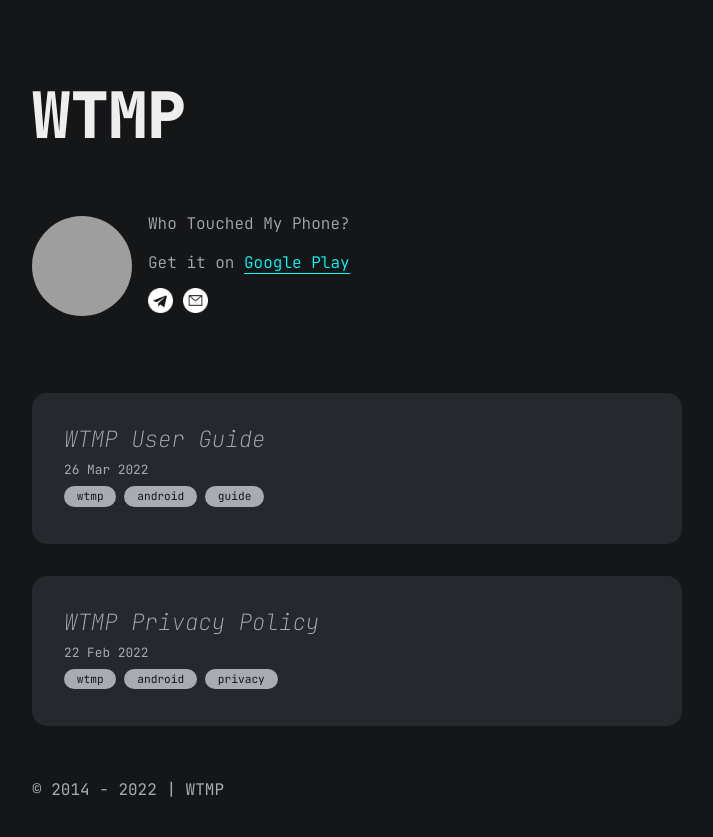
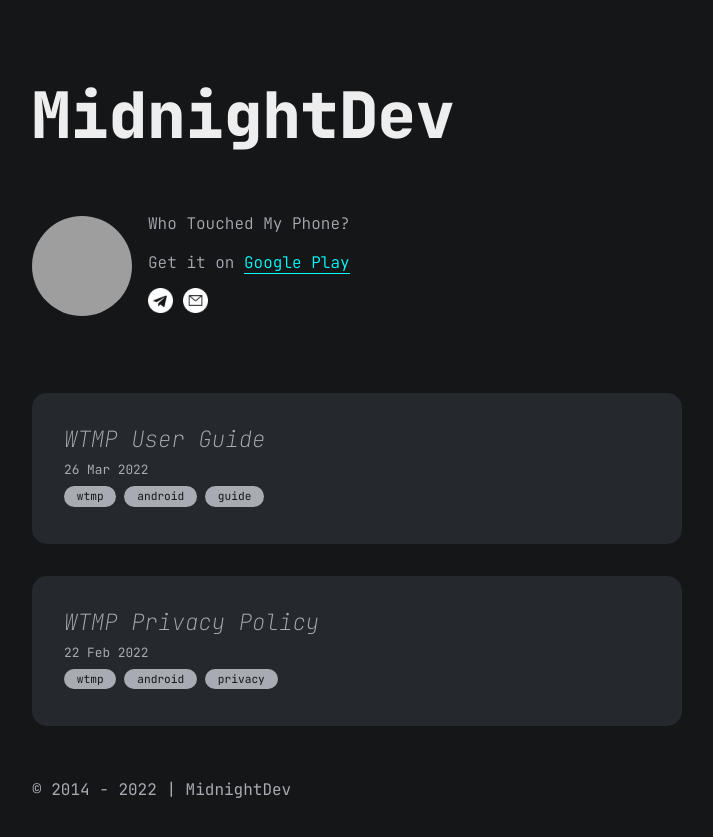
Before and after one commit to mdnghtdv/mdnghtdv.github.io, a Jekyll site: the page built from index.md, in a window 1280 px wide. Shown: the top 837 px of the page, without its empty margins (283-996 px from the left). Built offline with Jekyll 4.4.1, drawn with Linux system fonts in a browser that asks for light colours; grey boxes are pictures that could not be loaded.

Commit message:
Update _config.yml

```diff
--- a/_config.yml
+++ b/_config.yml
@@ -1,4 +1,4 @@
-title: WTMP
+title: MidnightDev
 markdown: kramdown
 
 plugins:
```
